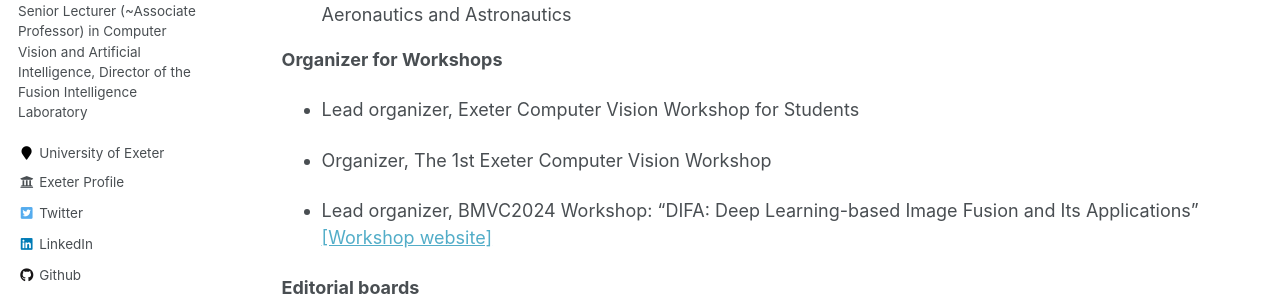
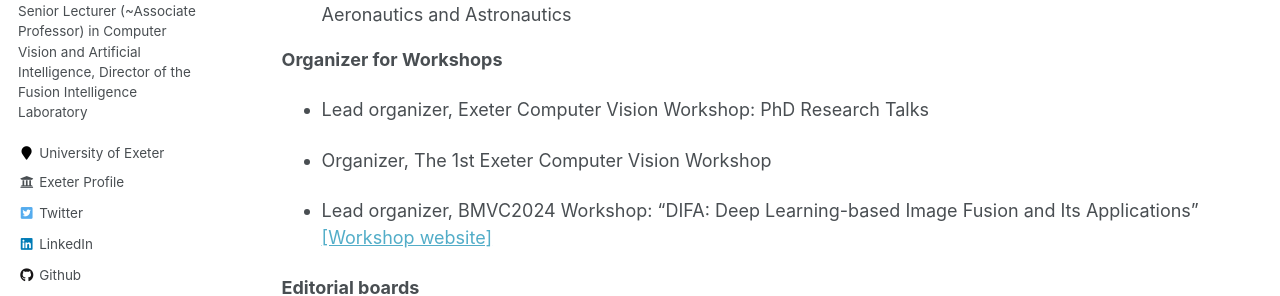
Before and after one commit to xingchenzhang/xingchenzhang.github.io, a Jekyll site: the page built from _pages/service.md, in a window 1280 px wide and 900 px high. Shown: the part 399-695 px from the top of the window. Built offline with Jekyll 4.4.1, drawn with Linux system fonts in a browser that asks for light colours.

Commit message:
update services

```diff
--- a/_pages/service.md
+++ b/_pages/service.md
@@ -17,7 +17,7 @@
 
 **Organizer for Workshops**
 
-- Lead organizer, Exeter Computer Vision Workshop for Students
+- Lead organizer, Exeter Computer Vision Workshop: PhD Research Talks
 
 - Organizer, The 1st Exeter Computer Vision Workshop
 
```
